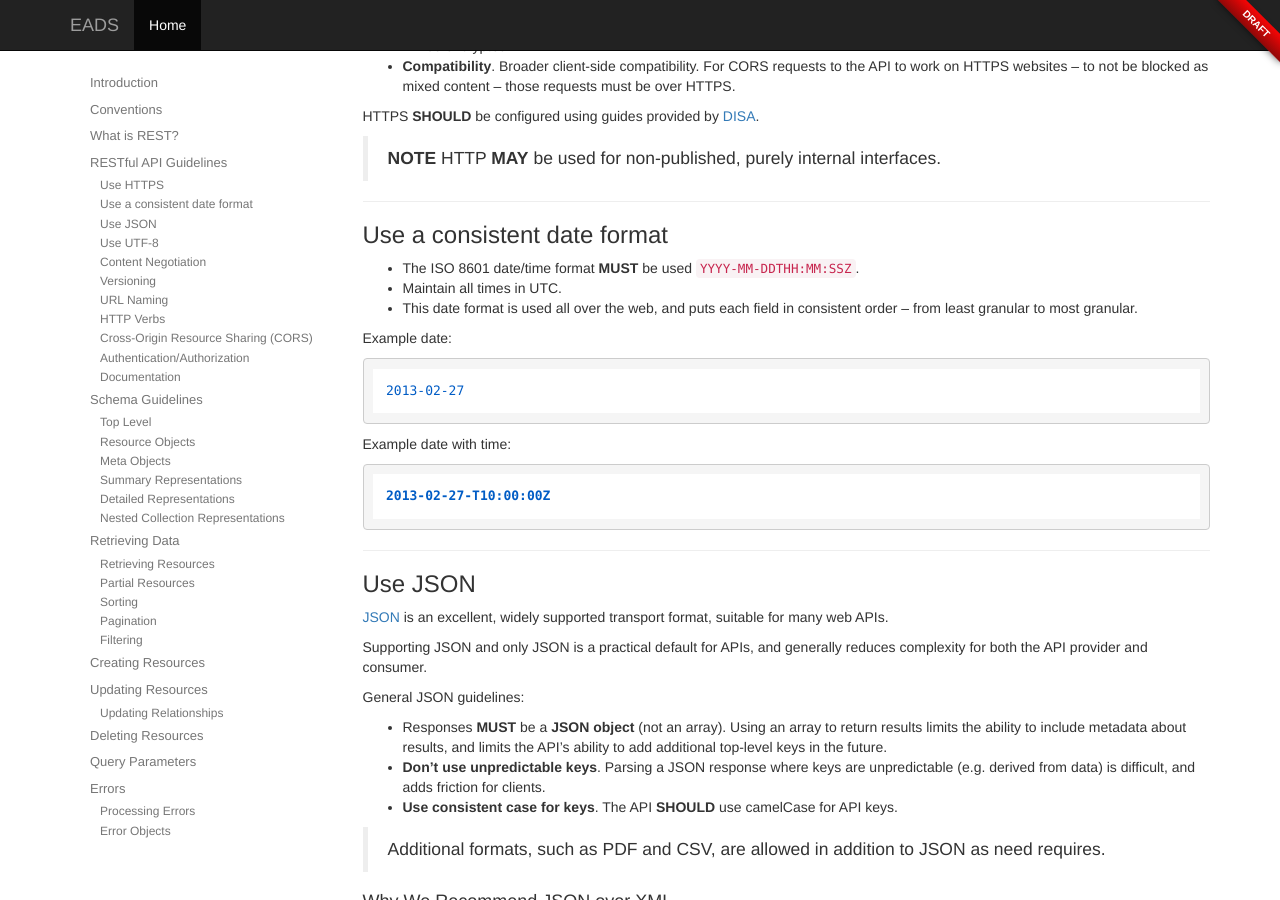
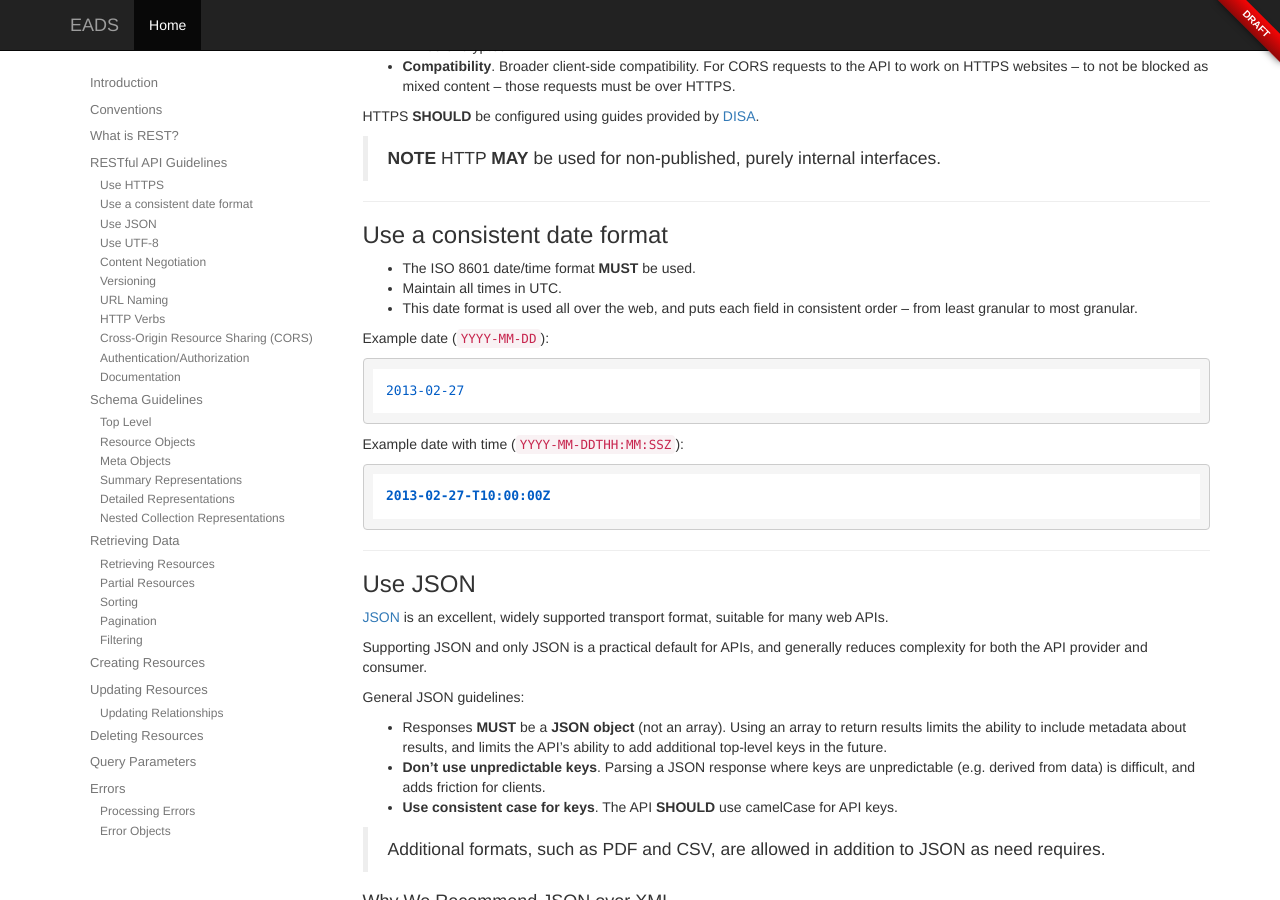
Before and after one commit to DoDCIO/eads, a Jekyll site: the page built from index.md, in a window 1280 px wide and 900 px high, scrolled down 1321 px. Built offline with Jekyll 4.4.1, drawn with Linux system fonts in a browser that asks for light colours; nearby versions of some CDN libraries; our own code applies the rules of GitHub Pages for plain Markdown files.

Commit message:
Date/Time format string clarification. This resolves #103

````diff
--- a/index.md
+++ b/index.md
@@ -70,17 +70,17 @@ HTTPS **SHOULD** be configured using guides provided by [DISA](http://iase.disa.
 
 ### <a href="#date-format" id="date-format" class="headerlink"></a> Use a consistent date format
 
-* The ISO 8601 date/time format **MUST** be used `YYYY-MM-DDTHH:MM:SSZ`.
+* The ISO 8601 date/time format **MUST** be used.
 * Maintain all times in UTC.
 * This date format is used all over the web, and puts each field in consistent order -- from least granular to most granular.
 
-Example date:
+Example date (`YYYY-MM-DD`):
 
 ```
 2013-02-27
 ```
 
-Example date with time:
+Example date with time (`YYYY-MM-DDTHH:MM:SSZ`):
 
 ```
 2013-02-27-T10:00:00Z
````
